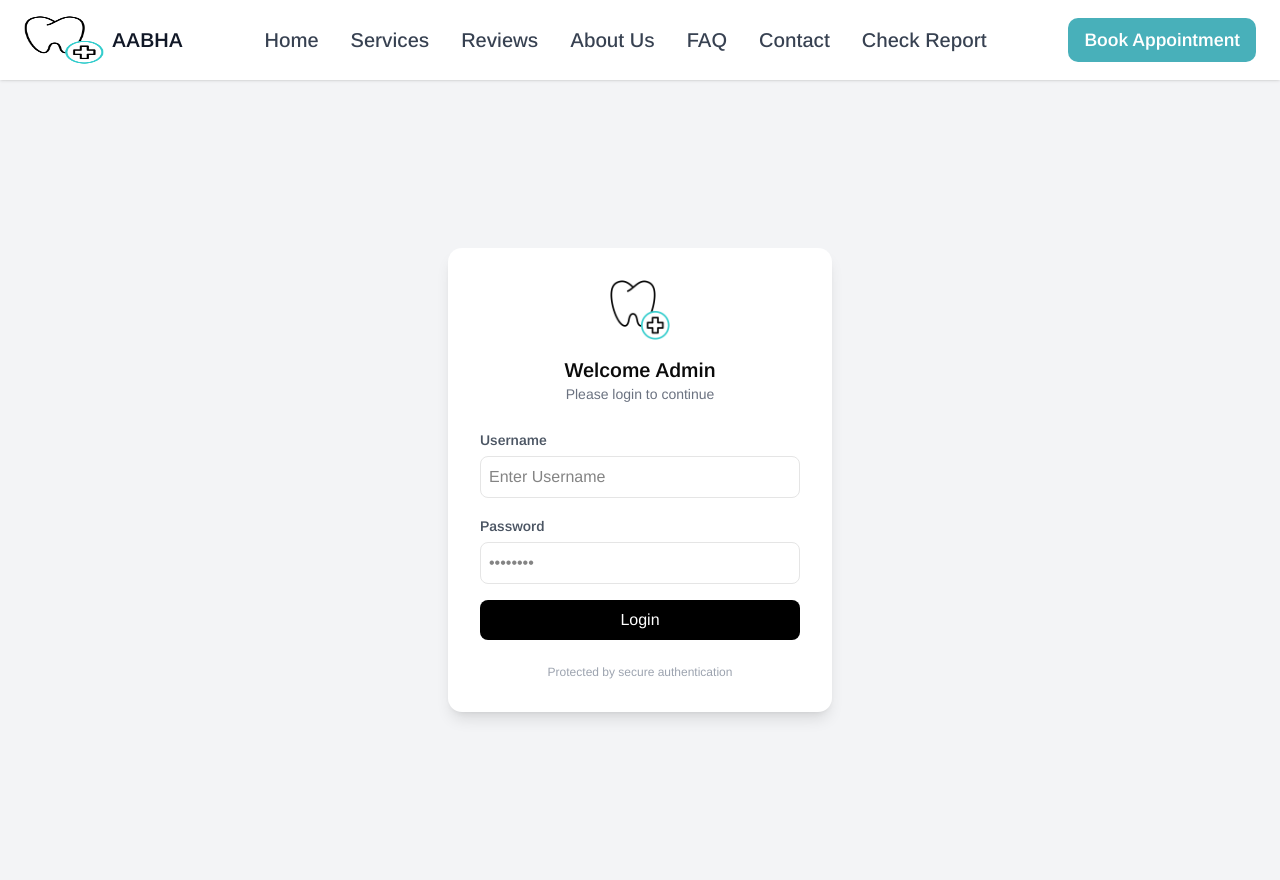
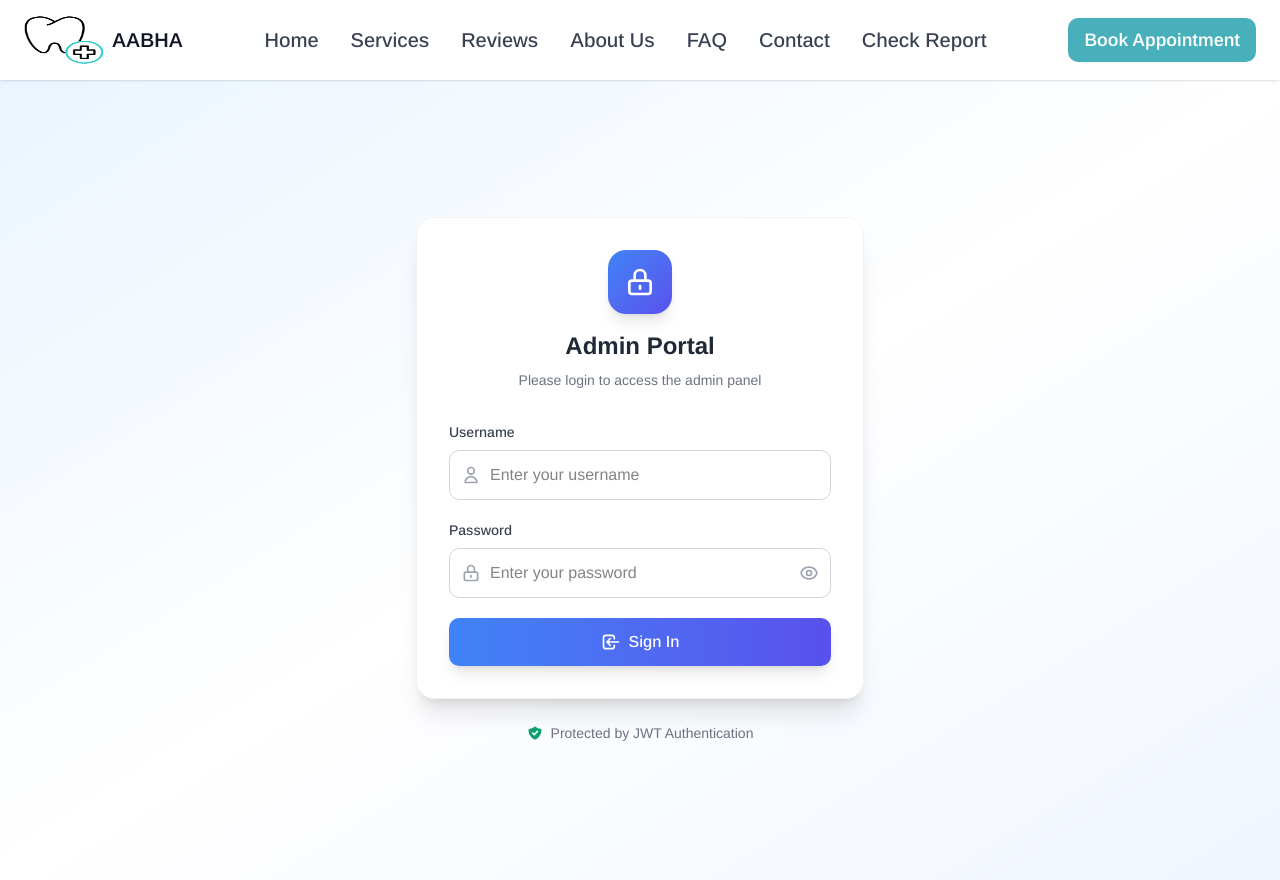
Before and after one commit to Somajadhav33/Dental-Clinic, a Next.js app: page /admin-login in a window 1280 px wide. Built offline with nearby package versions, Linux system fonts and the light colour scheme.

Commit message:
feat(jwt): introuced jwt authentication

```diff
--- a/app/admin-login/page.js
+++ b/app/admin-login/page.js
@@ -1,9 +1,7 @@
 "use client";
+
 import { useRouter } from "next/navigation";
-
-import Image from "next/image";
-import { useState } from "react";
-import axios from "axios";
+import { useState, useEffect } from "react";
 import { toast } from "sonner";
 import Cookies from "js-cookie";
 
@@ -12,100 +10,315 @@ export default function AdminLogin() {
   const [password, setPassword] = useState("");
   const [error, setError] = useState("");
   const [loader, setLoader] = useState(false);
+  const [showPassword, setShowPassword] = useState(false);
 
   const router = useRouter();
+
+  useEffect(() => {
     const jwtToken = Cookies.get("jwtToken");
-  console.log(jwtToken);
+    if (jwtToken) {
+      verifyToken(jwtToken);
+    }
+  }, []);
+
+  /**
+   * Verify if the stored JWT token is still valid
+   */
+  const verifyToken = async (token) => {
+    try {
+      const res = await fetch("/api/verify", {
+        headers: {
+          Authorization: `Bearer ${token}`,
+        },
+      });
+
+      const data = await res.json();
+
+      if (data.valid) {
+        router.push("/admin-panel");
+      } else {
+        Cookies.remove("jwtToken");
+      }
+    } catch (error) {
+      Cookies.remove("jwtToken");
+      console.error("Token verification failed:", error);
+    }
+  };
 
   const loginSub = async (e) => {
     e.preventDefault();
+    setError("");
+
+    if (!username.trim() || !password.trim()) {
+      setError("Please enter both username and password");
+      return;
+    }
 
     try {
       setLoader(true);
-      const res = await axios.post("http://localhost:3000/api/auth", {
-        username,
+
+      const res = await fetch("/api/auth", {
+        method: "POST",
+        headers: {
+          "Content-Type": "application/json",
+        },
+        body: JSON.stringify({
+          username: username.trim(),
           password,
+        }),
       });
 
-      if (res.data.valid) {
-        toast.success("Welcome admin, login successfull");
+      const data = await res.json();
+
+      if (data.valid && data.token) {
+        Cookies.set("jwtToken", data.token, {
+          expires: 7,
+          secure: process.env.NODE_ENV === "production",
+          sameSite: "strict",
+        });
+
+        toast.success("Welcome admin, login successful!");
         router.push("/admin-panel");
-        setLoader(false);
       } else {
-        setError(res.data.message);
+        setError(data.message || "Invalid credentials");
+      }
+    } catch (error) {
+      console.error("Login error:", error);
+      setError("An unexpected error occurred. Please try again.");
+    } finally {
       setLoader(false);
     }
-    } catch (error) {
-      console.log(error);
-    }
-    setUsername("");
+
     setPassword("");
   };
+
   return (
-    <div className="min-h-screen flex items-center justify-center bg-gray-100">
-      <div className="w-full max-w-sm bg-white p-8 rounded-xl shadow-lg">
-        <div className="flex justify-center mb-4">
-          <Image src="/logo.png" alt="Logo" width={60} height={60} />
+    <div className="min-h-screen flex items-center justify-center bg-linear-to-br from-blue-50 via-white to-indigo-50 px-4">
+      <div className="w-full max-w-md">
+        <div className="bg-white rounded-2xl shadow-xl p-8 border border-gray-100">
+          <div className="text-center mb-8">
+            <div className="inline-flex items-center justify-center w-16 h-16 bg-linear-to-br from-blue-500 to-indigo-600 rounded-2xl mb-4 shadow-lg">
+              <svg
+                className="w-8 h-8 text-white"
+                fill="none"
+                stroke="currentColor"
+                viewBox="0 0 24 24"
+              >
+                <path
+                  strokeLinecap="round"
+                  strokeLinejoin="round"
+                  strokeWidth={2}
+                  d="M12 15v2m-6 4h12a2 2 0 002-2v-6a2 2 0 00-2-2H6a2 2 0 00-2 2v6a2 2 0 002 2zm10-10V7a4 4 0 00-8 0v4h8z"
+                />
+              </svg>
             </div>
 
-        <h1 className="text-xl font-semibold text-center">Welcome Admin</h1>
-        <p className="text-center text-gray-500 text-sm mb-6">
-          Please login to continue
+            <h1 className="text-2xl font-bold text-gray-800 mb-2">
+              Admin Portal
+            </h1>
+            <p className="text-gray-500 text-sm">
+              Please login to access the admin panel
             </p>
+          </div>
 
-        <form onSubmit={loginSub} className="space-y-4">
+          <form onSubmit={loginSub} className="space-y-5">
             <div>
-            <label className="text-sm text-gray-600 font-semibold">
+              <label className="block text-sm font-medium text-gray-700 mb-2">
                 Username
               </label>
+              <div className="relative">
+                <div className="absolute inset-y-0 left-0 pl-3 flex items-center pointer-events-none">
+                  <svg
+                    className="h-5 w-5 text-gray-400"
+                    fill="none"
+                    stroke="currentColor"
+                    viewBox="0 0 24 24"
+                  >
+                    <path
+                      strokeLinecap="round"
+                      strokeLinejoin="round"
+                      strokeWidth={2}
+                      d="M16 7a4 4 0 11-8 0 4 4 0 018 0zM12 14a7 7 0 00-7 7h14a7 7 0 00-7-7z"
+                    />
+                  </svg>
+                </div>
                 <input
+                  type="text"
                   value={username}
                   onChange={(e) => {
                     setUsername(e.target.value);
                     setError("");
                   }}
                   required
-              type="text"
-              placeholder="Enter Username"
-              className="w-full mt-1 p-2 border rounded-md"
+                  placeholder="Enter your username"
+                  className="w-full pl-10 pr-4 py-3 border border-gray-300 rounded-lg focus:ring-2 focus:ring-blue-500 focus:border-transparent transition duration-200 outline-none"
                 />
+              </div>
             </div>
 
             <div>
-            <label className="text-sm text-gray-600 font-semibold">
+              <label className="block text-sm font-medium text-gray-700 mb-2">
                 Password
               </label>
+              <div className="relative">
+                <div className="absolute inset-y-0 left-0 pl-3 flex items-center pointer-events-none">
+                  <svg
+                    className="h-5 w-5 text-gray-400"
+                    fill="none"
+                    stroke="currentColor"
+                    viewBox="0 0 24 24"
+                  >
+                    <path
+                      strokeLinecap="round"
+                      strokeLinejoin="round"
+                      strokeWidth={2}
+                      d="M12 15v2m-6 4h12a2 2 0 002-2v-6a2 2 0 00-2-2H6a2 2 0 00-2 2v6a2 2 0 002 2zm10-10V7a4 4 0 00-8 0v4h8z"
+                    />
+                  </svg>
+                </div>
                 <input
+                  type={showPassword ? "text" : "password"}
                   value={password}
-              required
-              type="password"
-              placeholder="••••••••"
                   onChange={(e) => {
                     setPassword(e.target.value);
+                    setError("");
                   }}
-              className="w-full mt-1 p-2 border rounded-md"
+                  required
+                  placeholder="Enter your password"
+                  className="w-full pl-10 pr-12 py-3 border border-gray-300 rounded-lg focus:ring-2 focus:ring-blue-500 focus:border-transparent transition duration-200 outline-none"
                 />
+                <button
+                  type="button"
+                  onClick={() => setShowPassword(!showPassword)}
+                  className="absolute inset-y-0 right-0 pr-3 flex items-center"
+                >
+                  {showPassword ? (
+                    <svg
+                      className="h-5 w-5 text-gray-400 hover:text-gray-600"
+                      fill="none"
+                      stroke="currentColor"
+                      viewBox="0 0 24 24"
+                    >
+                      <path
+                        strokeLinecap="round"
+                        strokeLinejoin="round"
+                        strokeWidth={2}
+                        d="M13.875 18.825A10.05 10.05 0 0112 19c-4.478 0-8.268-2.943-9.543-7a9.97 9.97 0 011.563-3.029m5.858.908a3 3 0 114.243 4.243M9.878 9.878l4.242 4.242M9.88 9.88l-3.29-3.29m7.532 7.532l3.29 3.29M3 3l3.59 3.59m0 0A9.953 9.953 0 0112 5c4.478 0 8.268 2.943 9.543 7-1.274 4.057-5.064 7-9.543 7-4.478 0-8.268-2.943-9.543-7a10.025 10.025 0 014.134-5.411z"
+                      />
+                    </svg>
+                  ) : (
+                    <svg
+                      className="h-5 w-5 text-gray-400 hover:text-gray-600"
+                      fill="none"
+                      stroke="currentColor"
+                      viewBox="0 0 24 24"
+                    >
+                      <path
+                        strokeLinecap="round"
+                        strokeLinejoin="round"
+                        strokeWidth={2}
+                        d="M15 12a3 3 0 11-6 0 3 3 0 016 0z"
+                      />
+                      <path
+                        strokeLinecap="round"
+                        strokeLinejoin="round"
+                        strokeWidth={2}
+                        d="M2.458 12C3.732 7.943 7.523 5 12 5c4.478 0 8.268 2.943 9.542 7-1.274 4.057-5.064 7-9.542 7-4.477 0-8.268-2.943-9.542-7z"
+                      />
+                    </svg>
+                  )}
+                </button>
               </div>
-          {error ? (
-            <p className="text-red-600 text-sm font-semibold m-1 delay-300">
-              {error}
-            </p>
-          ) : (
-            ""
+            </div>
+
+            {error && (
+              <div className="bg-red-50 border border-red-200 text-red-700 px-4 py-3 rounded-lg flex items-start">
+                <svg
+                  className="w-5 h-5 mr-2 shrink-0 mt-0.5"
+                  fill="currentColor"
+                  viewBox="0 0 20 20"
+                >
+                  <path
+                    fillRule="evenodd"
+                    d="M10 18a8 8 0 100-16 8 8 0 000 16zM8.707 7.293a1 1 0 00-1.414 1.414L8.586 10l-1.293 1.293a1 1 0 101.414 1.414L10 11.414l1.293 1.293a1 1 0 001.414-1.414L11.414 10l1.293-1.293a1 1 0 00-1.414-1.414L10 8.586 8.707 7.293z"
+                    clipRule="evenodd"
+                  />
+                </svg>
+                <span className="text-sm">{error}</span>
+              </div>
             )}
 
             <button
               type="submit"
               disabled={loader}
-            className="w-full py-2 bg-black text-white rounded-md"
+              className={`w-full py-3 px-4 rounded-lg font-medium text-white transition duration-200 flex items-center justify-center ${
+                loader
+                  ? "bg-gray-400 cursor-not-allowed"
+                  : "bg-gradient-to-r from-blue-500 to-indigo-600 hover:from-blue-600 hover:to-indigo-700 shadow-lg hover:shadow-xl transform hover:-translate-y-0.5"
+              }`}
             >
-            {loader ? "Logging in...." : "Login"}
+              {loader ? (
+                <>
+                  <svg
+                    className="animate-spin -ml-1 mr-3 h-5 w-5 text-white"
+                    xmlns="http://www.w3.org/2000/svg"
+                    fill="none"
+                    viewBox="0 0 24 24"
+                  >
+                    <circle
+                      className="opacity-25"
+                      cx="12"
+                      cy="12"
+                      r="10"
+                      stroke="currentColor"
+                      strokeWidth="4"
+                    ></circle>
+                    <path
+                      className="opacity-75"
+                      fill="currentColor"
+                      d="M4 12a8 8 0 018-8V0C5.373 0 0 5.373 0 12h4zm2 5.291A7.962 7.962 0 014 12H0c0 3.042 1.135 5.824 3 7.938l3-2.647z"
+                    ></path>
+                  </svg>
+                  Logging in...
+                </>
+              ) : (
+                <>
+                  <svg
+                    className="w-5 h-5 mr-2"
+                    fill="none"
+                    stroke="currentColor"
+                    viewBox="0 0 24 24"
+                  >
+                    <path
+                      strokeLinecap="round"
+                      strokeLinejoin="round"
+                      strokeWidth={2}
+                      d="M11 16l-4-4m0 0l4-4m-4 4h14m-5 4v1a3 3 0 01-3 3H6a3 3 0 01-3-3V7a3 3 0 013-3h7a3 3 0 013 3v1"
+                    />
+                  </svg>
+                  Sign In
+                </>
+              )}
             </button>
           </form>
+        </div>
 
-        <p className="mt-6 text-center text-xs text-gray-400">
-          Protected by secure authentication
-        </p>
+        <div className="mt-6 text-center">
+          <div className="flex items-center justify-center text-sm text-gray-500">
+            <svg
+              className="w-4 h-4 mr-2 text-green-500"
+              fill="currentColor"
+              viewBox="0 0 20 20"
+            >
+              <path
+                fillRule="evenodd"
+                d="M2.166 4.999A11.954 11.954 0 0010 1.944 11.954 11.954 0 0017.834 5c.11.65.166 1.32.166 2.001 0 5.225-3.34 9.67-8 11.317C5.34 16.67 2 12.225 2 7c0-.682.057-1.35.166-2.001zm11.541 3.708a1 1 0 00-1.414-1.414L9 10.586 7.707 9.293a1 1 0 00-1.414 1.414l2 2a1 1 0 001.414 0l4-4z"
+                clipRule="evenodd"
+              />
+            </svg>
+            Protected by JWT Authentication
+          </div>
+        </div>
       </div>
     </div>
   );
```
Lines whose indentation alone changed are shown as unchanged.
